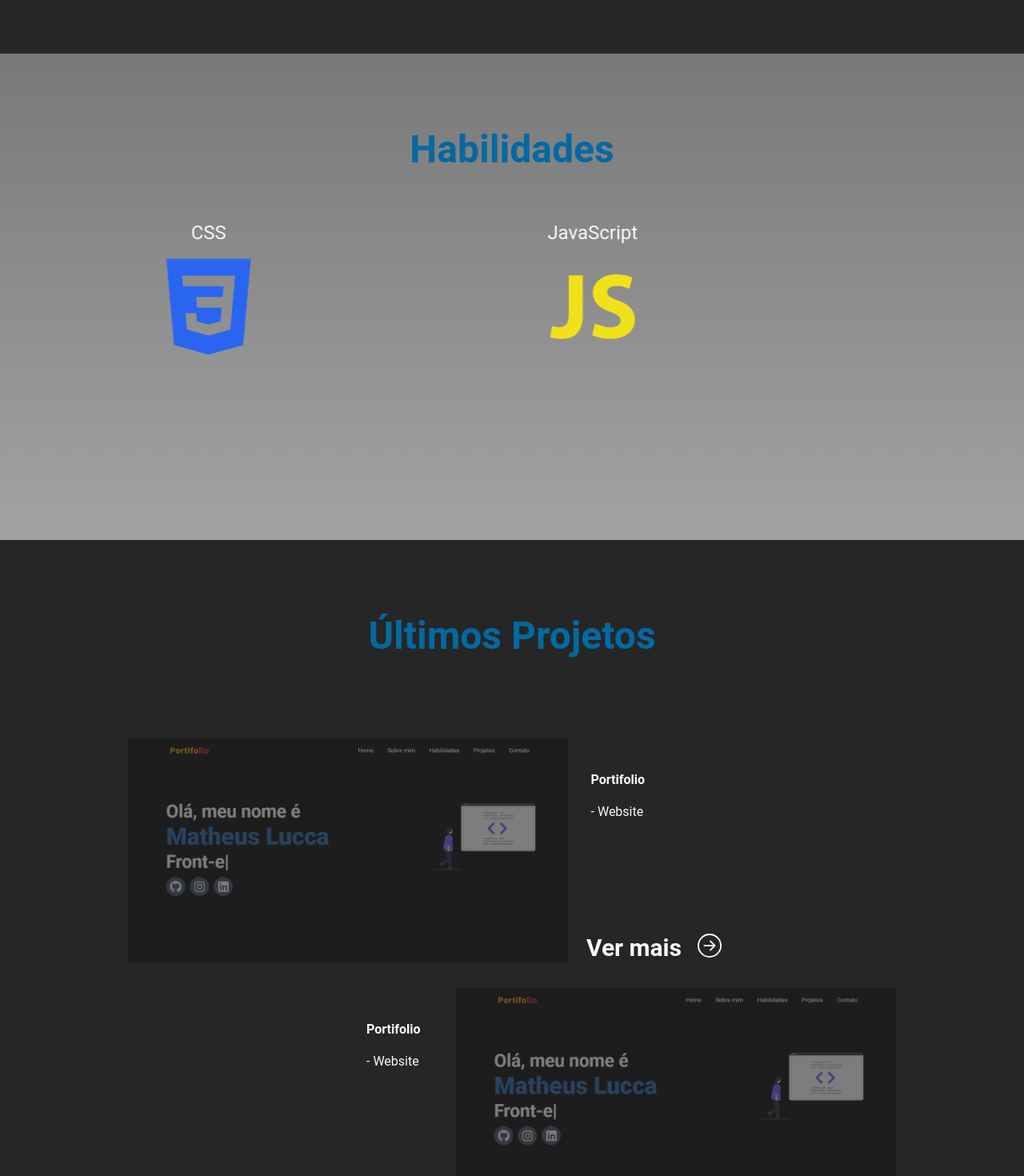
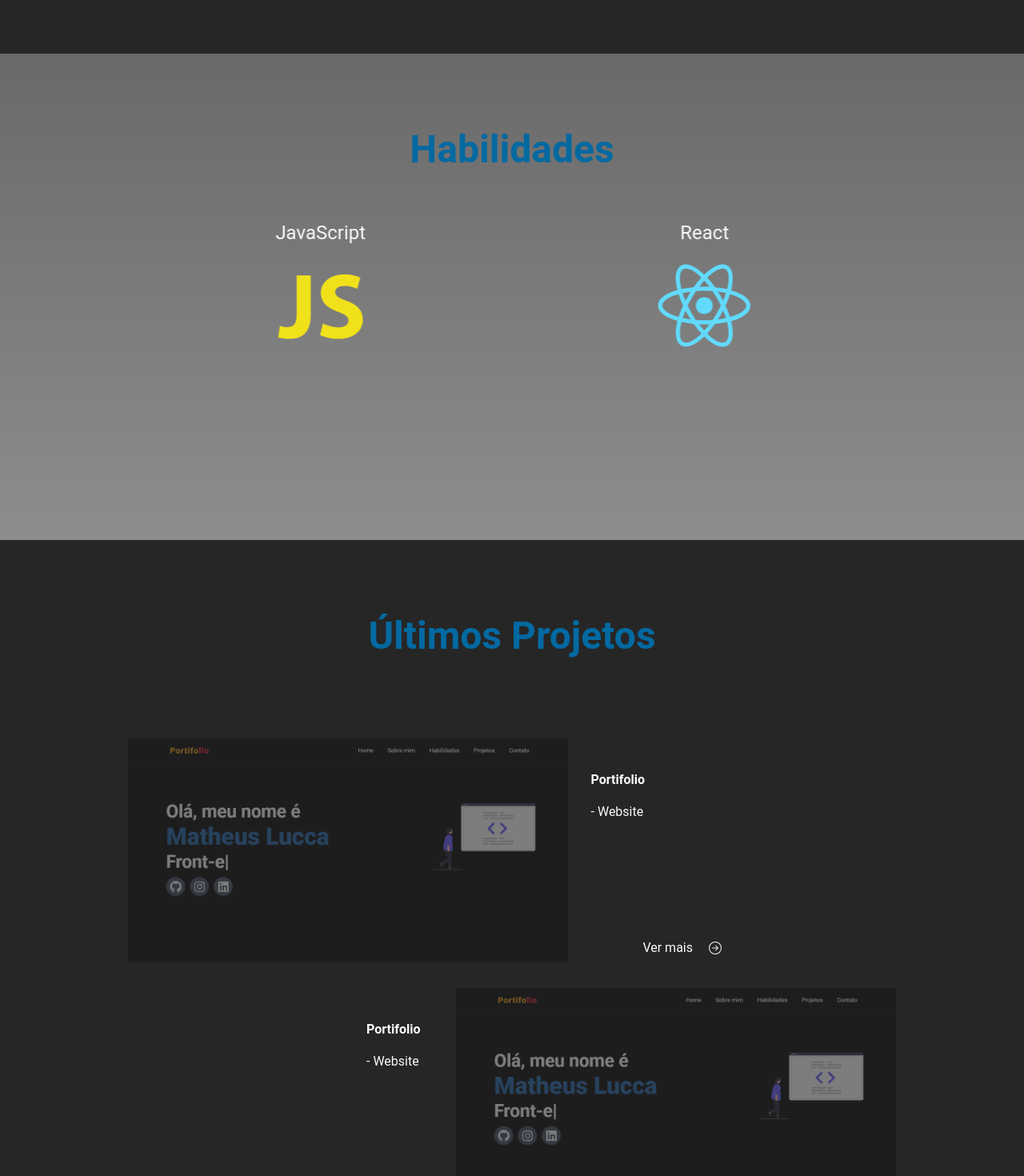
Before and after one commit to MatheusLucca/portifoliov2-tailwind, a Next.js app: page / in a window 1280 px wide. Shown: the part 1326-2796 px from the top of the page at 80% size. Built offline with nearby package versions, Linux system fonts and the light colour scheme.

Commit message:
style responsive projects and form

```diff
--- a/src/app/globals.css
+++ b/src/app/globals.css
@@ -17,11 +17,17 @@
   .item-project {
     @apply relative flex flex-col justify-start;
   }
+  .xs-item{
+    @apply flex flex-col gap-4;
+  }
   .item-project-right{
     @apply items-end self-end;
   }
   .item-project-left{
     @apply items-start self-start;
+  }
+  .xs-item-text-description{
+    @apply font-bold text-2xl text-violet-600 transition-all duration-300
   }
   .item-text-description{
     @apply flex flex-col absolute top-8 font-bold text-4xl text-violet-600 z-10 transition-all duration-300;
@@ -32,7 +38,9 @@
   .item-text-description-right{
     @apply -left-28 group-hover:-left-48;
   }
-
+  .xs-item-link{
+    @apply text-xl font-bold transition-all duration-300 flex items-center gap-1;
+  }
   .item-link{
     @apply absolute bottom-0 z-10 text-3xl flex gap-5 font-bold transition-all duration-300;
   }
@@ -43,6 +51,14 @@
   .item-link-right{
     @apply -left-44;
   }
+
+  .xs-form{
+    @apply flex flex-col gap-4 justify-center items-center;
+  }
+  .form{
+    @apply flex flex-row justify-between items-baseline gap-36;
+  }
+
   .input-form{
     @apply h-16 pl-4 opacity-80 text-xl rounded-xl text-black focus:outline-none focus:border-2 focus:border-sky-500
   }
--- a/src/components/Form.tsx
+++ b/src/components/Form.tsx
@@ -4,17 +4,15 @@ export function Form() {
 
 
     return (
-        <section id="form" className="pt-20 h-[38rem] px-40 hidden">
-            <h2 className='text-center text-sky-700 text-5xl font-bold mb-16'>Entre em Contato</h2>
-            <div className="flex justify-between items-baseline gap-36">
+        <section id="form" className="pt-20 xs:h-[50rem] lg:h-[38rem] lg:px-40">
+            <h2 className='text-center text-sky-700 xs:mb-6 lg:mb-16 xs:text-3xl lg:text-5xl font-bold'>Contato</h2>
+            <div className="xs:xs-form lg:form">
                 <div className="text-sky-500">
-                    <h3 className="font-bold text-3xl">Informações</h3>
+                    <h4 className="font-bold xs:text-xl lg:text-2xl">Nome</h4>
+                    <span className="sm:text-lg lg:text-xl">Matheus Lucca Alves</span>
 
-                    <h4 className="font-bold text-2xl">Nome</h4>
-                    <span className="text-xl">Matheus Lucca Alves</span>
-
-                    <h4 className="font-bold text-2xl">Email</h4>
-                    <span className="text-xl">mat.lualves@gmail.com</span>
+                    <h4 className="font-bold xs:text-xl lg:text-2xl">Email</h4>
+                    <span className="sm:text-lg lg:text-xl">mat.lualves@gmail.com</span>
                 </div>
 
                 <form action="" className="flex flex-col gap-4 ml-12 flex-1">
--- a/src/components/ProjectItem.tsx
+++ b/src/components/ProjectItem.tsx
@@ -13,25 +13,25 @@ type ProjectItemProps ={
 export function ProjectItem({ project }: ProjectItemProps) {
 
     const left = {
-        "item-project-left": "item-project-left",
-        "item-text-description-left": "item-text-description-left",
-        "item-link-left": "item-link-left",
+        "item-project-left": "lg:item-project-left",
+        "item-text-description-left": "lg:item-text-description-left",
+        "item-link-left": "lg:item-link-left",
     }
     const right = {
-        "item-project-right": "item-project-right",
-        "item-text-description-right": "item-text-description-right",
-        "item-link-right": "item-link-right",
+        "item-project-right": "lg:item-project-right",
+        "item-text-description-right": "lg:item-text-description-right",
+        "item-link-right": "lg:item-link-right",
     }
     return (
-            <li className={`xs:item-xs md:item-project ${project.left ? left["item-project-left"] : right["item-project-right"]} group`}>
-            <div className={`xs:static md:absolute md:item-text-description ${project.left ? left["item-text-description-left"] : right["item-text-description-right"]}`}>
-                <strong>{project.name}</strong>
-                <span className="description">- {project.type}</span>
+            <li className={`xs:xs-item lg:item-project ${project.left ? left["item-project-left"] : right["item-project-right"]} group`}>
+            <div className={`xs:xs-item-text-description lg:item-text-description ${project.left ? left["item-text-description-left"] : right["item-text-description-right"]}`}>
+                <strong>{project.name} </strong>
+                <span className="">- {project.type}</span>
             </div>
             <div className="">
                 <Image src={project.imagem} alt={project.name} width={550} height={400} className="opacity-40 group-hover:opacity-100 transition-all duration-300"/>
             </div>
-            <a href="" className={`xs:static md:absolute item-link ${project.left ? left["item-link-left"]: right["item-link-right"]} group-hover:text-violet-800`}>
+            <a href="" className={`xs:xs-item-link lg:item-link ${project.left ? left["item-link-left"]: right["item-link-right"]} group-hover:text-violet-800`}>
                 Ver mais
                 <BsArrowRightCircle />
             </a>
--- a/src/components/ProjectList.tsx
+++ b/src/components/ProjectList.tsx
@@ -22,8 +22,8 @@ export function ProjectList() {
 
     }
     return (
-        <section id="projects" className="bg-neutral-800  h-[82rem] pt-24 px-40 flex flex-col gap-10">
-            <h2 className="text-center text-sky-700 xs:text-3xl md:text-5xl font-bold md:mb-16 xs:mb-4">Últimos Projetos</h2>
+        <section id="projects" className="bg-neutral-800 xs:h-[86rem] sm:h-[95rem] lg:h-[82rem] xs:pt-12 sm:pt-24 xs:px-5 md:px-28 lg:px-40 flex flex-col gap-10">
+            <h2 className="text-center text-sky-700 xs:text-3xl md:text-5xl font-bold xs:mb-4 md:mb-8 lg:mb-16">Últimos Projetos</h2>
             <ul className="flex flex-col justify-center items-center gap-8">
                 <ProjectItem project={project} />
                 <ProjectItem project={project1} />
```
